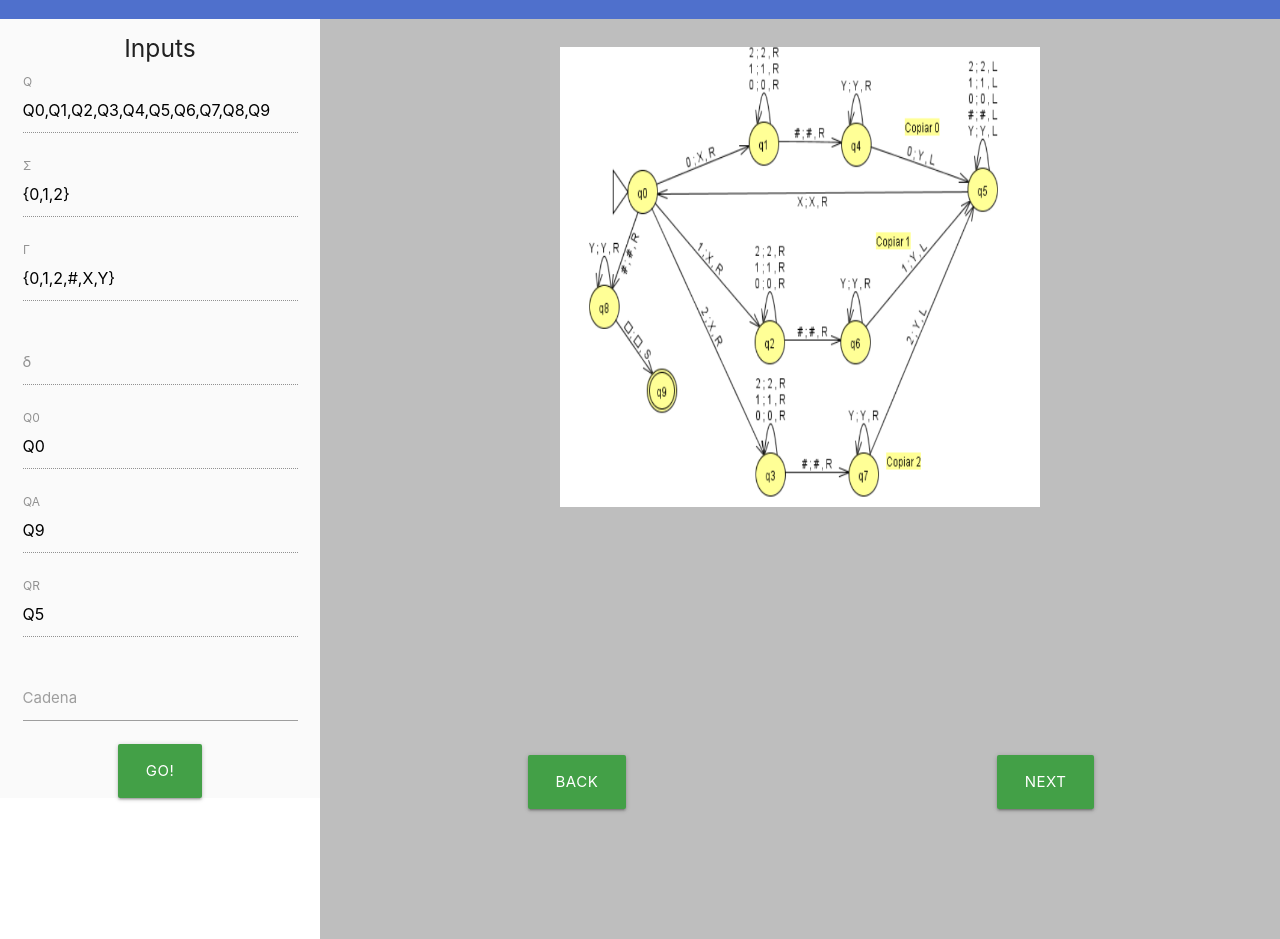
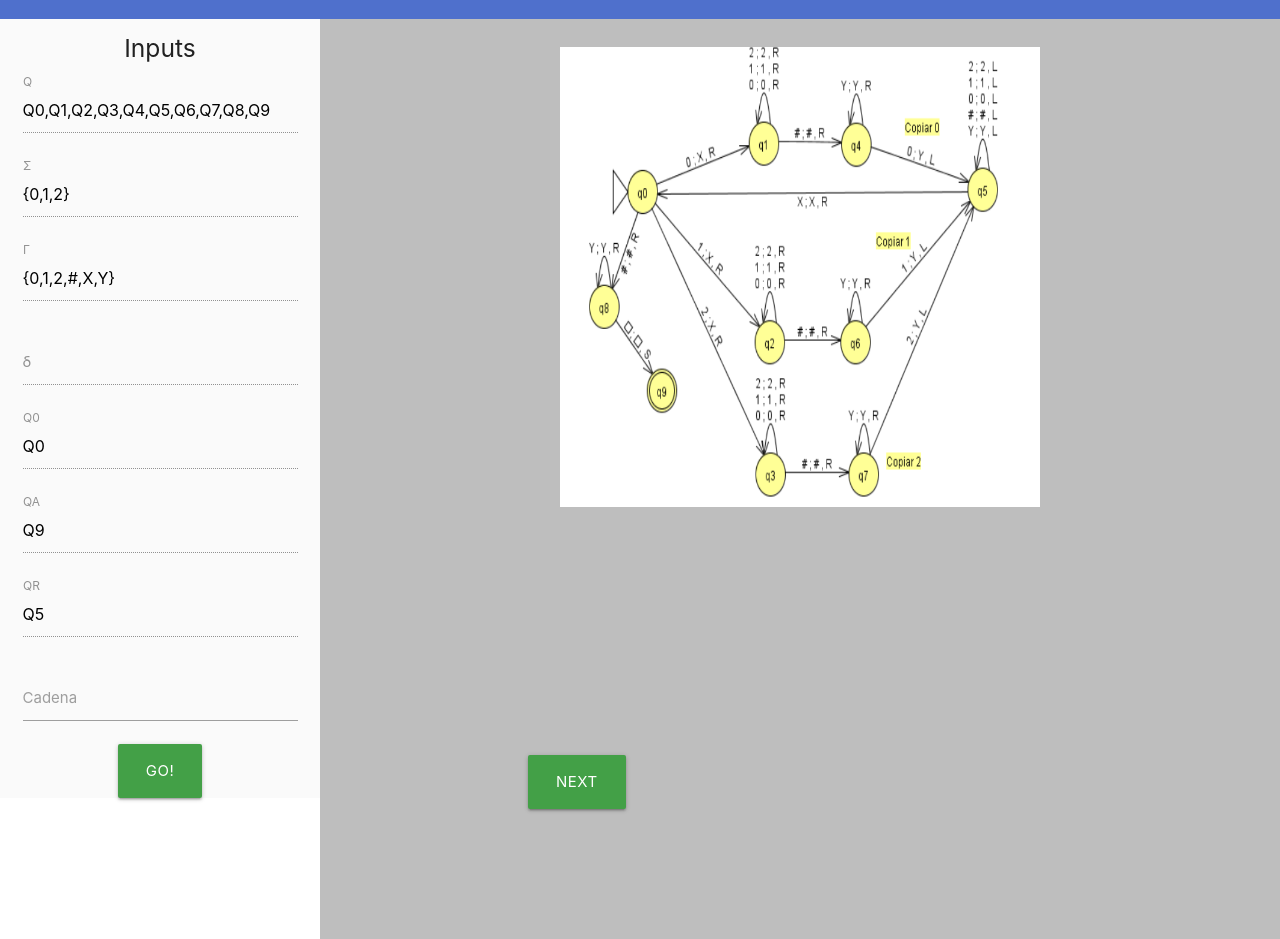
Before and after one commit to 11241069/TeoriaCompu, a plain HTML site: page index.html in a window 1280 px wide. Shown: the part 101-1040 px from the top of the page. Drawn offline with nearby package versions, Linux system fonts and the light colour scheme.

Commit message:
quitar back

```diff
--- a/index.html
+++ b/index.html
@@ -77,9 +77,9 @@
                     </svg>
                     </div>
                     <div class="col s12"id="backnext">
-                        <div class="col s6 center-align" id="back">
+                        <!--<div class="col s6 center-align" id="back">
                             <button id="backButton" class="btn-large waves-effect waves-light green darken-1">Back</button>
-                        </div>
+                        </div>-->
                         <div class="col s6 center-align" id="next">
                             <button id="nextButton" class="btn-large waves-effect waves-light green darken-1">next</button>
                         </div>
```
